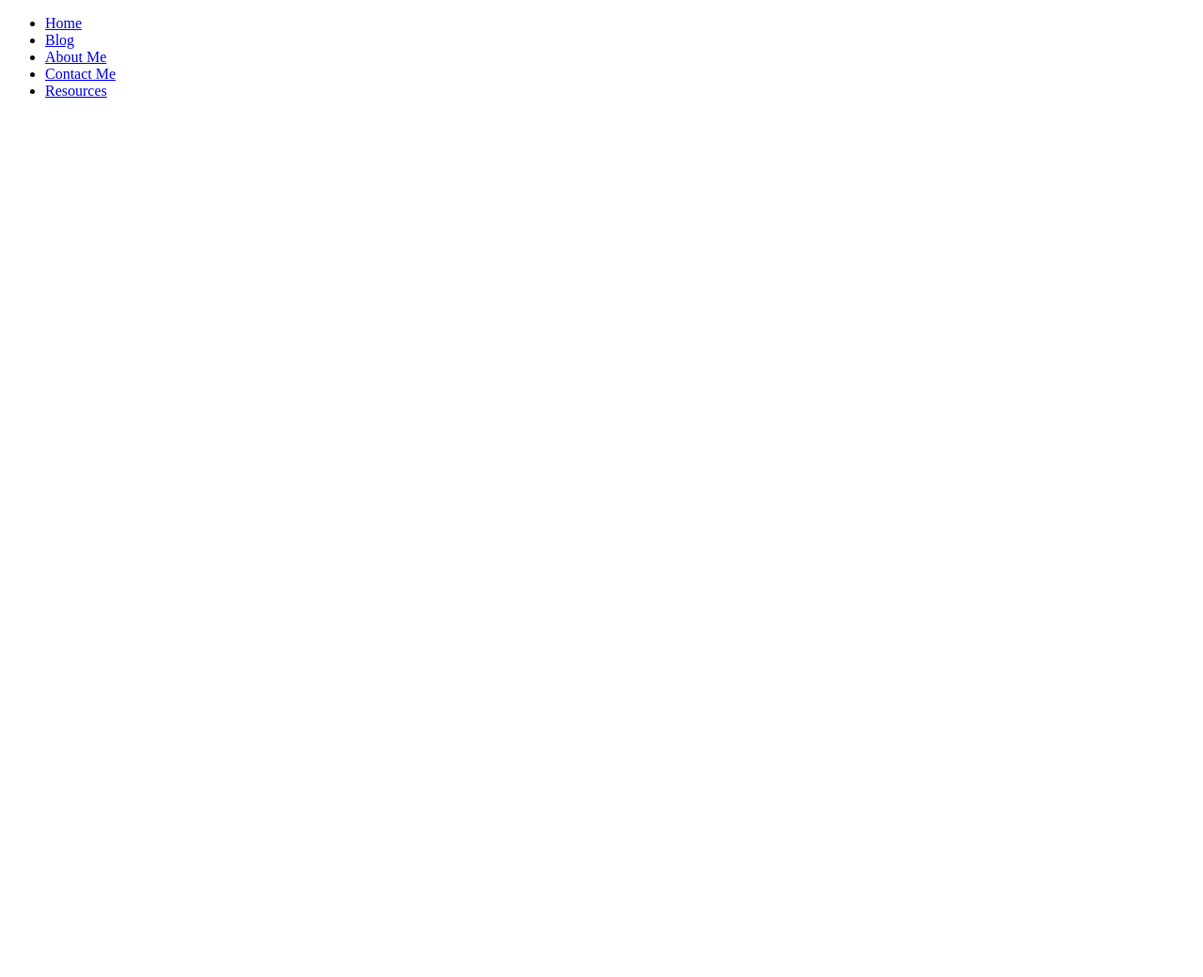
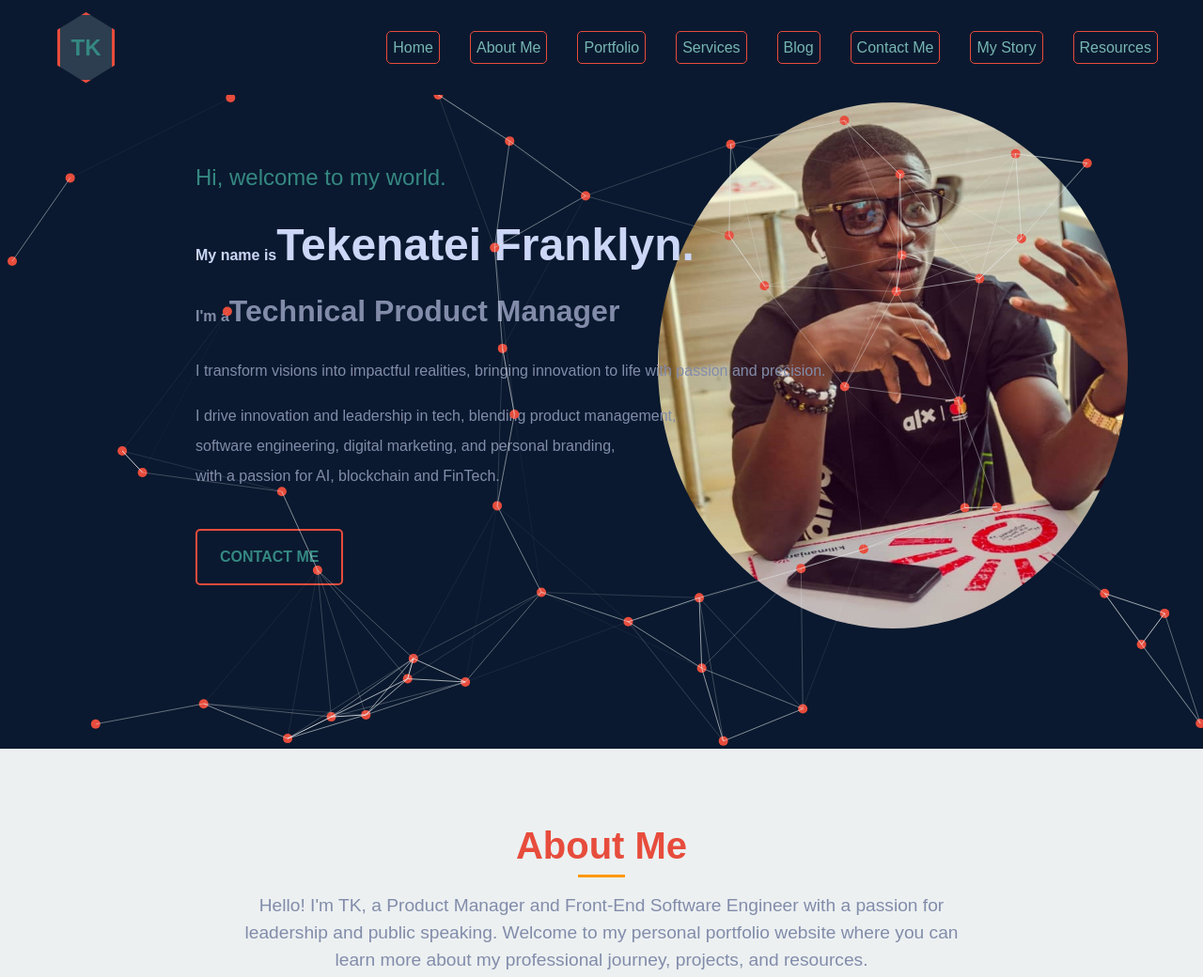
Before and after one commit to Young-prof/Portfolio_Website, a plain HTML site: page index.html in a window 1280 px wide. Shown: the top 1040 px of the page at 94% size. Before the commit the page ends 800 px from the top, so only its background shows below. Drawn offline with nearby package versions, Linux system fonts and the light colour scheme.

Commit message:
Done with the Hero Section

```diff
--- a/index.html
+++ b/index.html
@@ -3,19 +3,66 @@
 <head>
     <meta charset="UTF-8">
     <meta name="viewport" content="width=device-width, initial-scale=1.0">
+    <script src="https://cdnjs.cloudflare.com/ajax/libs/three.js/r128/three.min.js"></script>
+    <title>Tekenatei Franklyn</title>
     <link rel="stylesheet" href="style.css">
-    <script src="script.js"></script>
-    <title>Franklyn: Building Innovative Products</title>
 </head>
 <body>
-    <nav class="Nav">
+    <!-- Navbar -->
+    <nav>
+        <div class="logo">
+            <a href="#">TK</a>
+        </div>
         <ul>
-          <li><a href="index.html">Home</a></li>
-          <li><a href="./HTML_FILES/blog.html">Blog</a></li>
-          <li><a href="./HTML_FILES/about.html">About Me</a></li>
-          <li><a href="./HTML_FILES/contact.html">Contact Me</a></li>
-          <li><a href="./HTML_FILES/resources.html">Resources</a></li>
+            <li><a href="#">Home</a></li>
+            <li><a href="#about-me">About Me</a></li>
+            <li class="dropdown">
+                <a href="#">Portfolio</a>
+                <ul class="dropdown-content">
+                    <li><a href="#">Product Management Portfolio</a></li>
+                    <li><a href="#">Software Engineering Portfolio</a></li>
+                </ul>
+            </li>
+            <li><a href="#">Services</a></li>
+            <li><a href="#">Blog</a></li>
+            <li><a href="#">Contact Me</a></li>
+            <li><a href="#">My Story</a></li>
+            <li class="dropdown">
+                <a href="#">Resources</a>
+                <ul class="dropdown-content">
+                    <li><a href="#">PM Resources</a></li>
+                    <li><a href="#">My Book Collection</a></li>
+                    <li><a href="#">Manager Readme</a></li>
+                </ul>
+            </li>
         </ul>
-      </nav>
+    </nav>
+
+    <!-- Hero Section -->
+    <section class="hero-section">
+        <img src="./Images/hero_pic.jpg" alt="My Picture">
+        <div class="hero-text">
+            <p class="welcome">Hi, welcome to my world.</p>
+            <h1> <span class="spaname">My name is</span>Tekenatei Franklyn.</h1>
+            <h2><span class="spaname">I'm a</span>Technical Product Manager</h2>
+            <p>I transform visions into impactful realities, bringing innovation to life with passion and precision.</p>
+            <p>I drive innovation and leadership in tech, blending product management, <br> software engineering, digital marketing, and personal branding, <br> with a passion for AI, blockchain and FinTech.</p>
+            <a href="#contact-me" class="contact-button">Contact Me</a>
+        </div>
+        <canvas id="neural-network"></canvas>
+    </section>
+
+    <!-- About Me Section -->
+    <section id="about-me">
+        <h2>About Me</h2>
+        <p>Hello! I'm TK, a Product Manager and Front-End Software Engineer with a passion for leadership and public speaking. Welcome to my personal portfolio website where you can learn more about my professional journey, projects, and resources.</p>
+    </section>
+
+    <!-- Footer -->
+    <footer>
+        <p>&copy; 2024 TK. All rights reserved.</p>
+    </footer>
+
+    <script src="script.js"></script>
 </body>
 </html>
--- a/script.js
+++ b/script.js
@@ -0,0 +1,83 @@
+
+document.addEventListener("DOMContentLoaded", function() {
+    const canvas = document.getElementById('neural-network');
+    const ctx = canvas.getContext('2d');
+
+    function resizeCanvas() {
+        canvas.width = document.querySelector('.hero-section').clientWidth;
+        canvas.height = document.querySelector('.hero-section').clientHeight;
+    }
+
+    resizeCanvas();
+    window.addEventListener('resize', resizeCanvas);
+
+    const neurons = [];
+    const numNeurons = 50; // Number of neurons
+    const connectionThreshold = 200; // Maximum distance to draw a connection
+
+    class Neuron {
+        constructor(x, y) {
+            this.x = x;
+            this.y = y;
+            this.radius = 5;
+            this.dx = (Math.random() - 0.5) * 2;
+            this.dy = (Math.random() - 0.5) * 2;
+        }
+
+        draw() {
+            ctx.beginPath();
+            ctx.arc(this.x, this.y, this.radius, 0, Math.PI * 2, false);
+            ctx.fillStyle = '#e74c3c'; // Bright Red
+            ctx.fill();
+            ctx.closePath();
+        }
+
+        update() {
+            if (this.x + this.radius > canvas.width || this.x - this.radius < 0) {
+                this.dx = -this.dx;
+            }
+            if (this.y + this.radius > canvas.height || this.y - this.radius < 0) {
+                this.dy = -this.dy;
+            }
+            this.x += this.dx;
+            this.y += this.dy;
+            this.draw();
+        }
+    }
+
+    function init() {
+        for (let i = 0; i < numNeurons; i++) {
+            const x = Math.random() * canvas.width;
+            const y = Math.random() * canvas.height;
+            neurons.push(new Neuron(x, y));
+        }
+    }
+
+    function connectNeurons() {
+        for (let i = 0; i < neurons.length; i++) {
+            for (let j = i + 1; j < neurons.length; j++) {
+                const dx = neurons[i].x - neurons[j].x;
+                const dy = neurons[i].y - neurons[j].y;
+                const distance = Math.sqrt(dx * dx + dy * dy);
+                if (distance < connectionThreshold) {
+                    ctx.beginPath();
+                    ctx.moveTo(neurons[i].x, neurons[i].y);
+                    ctx.lineTo(neurons[j].x, neurons[j].y);
+                    ctx.strokeStyle = `rgba(236, 240, 241, ${1 - distance / connectionThreshold})`; // Light Gray with transparency
+                    ctx.stroke();
+                    ctx.closePath();
+                }
+            }
+        }
+    }
+
+    function animate() {
+        requestAnimationFrame(animate);
+        ctx.clearRect(0, 0, canvas.width, canvas.height);
+        neurons.forEach(neuron => neuron.update());
+        connectNeurons();
+    }
+
+    init();
+    animate();
+});
--- a/style.css
+++ b/style.css
@@ -0,0 +1,376 @@
+/* General styles */
+body {
+    font-family: 'Arial', sans-serif;
+    margin: 0;
+    padding: 0;
+    box-sizing: border-box;
+    color: #333;
+    background-color: #0a192f;
+}
+
+a {
+    text-decoration: none;
+    color: inherit;
+}
+
+ul {
+    list-style: none;
+    padding: 0;
+}
+
+
+.container {
+    width: 90%;
+    max-width: 1200px;
+    margin: 0 auto;
+}
+
+/* Navbar styles */
+nav {
+    display: flex;
+    justify-content: space-between;
+    align-items: center;
+    padding: 1rem 2rem;
+    color: #ecf0f1;
+    position: sticky;
+    top: 0;
+    z-index: 1000;
+    background-color: #0a192f;
+}
+
+/* Hexagonal logo styles */
+.logo {
+    display: flex;
+    align-items: center;
+    justify-content: center;
+    position: relative;
+    width: 55px; /* Reduced width */
+    height: 69.3px; /* Adjusted height for upright hexagon */
+    left: 2em;
+}
+
+.logo a {
+    display: flex;
+    align-items: center;
+    justify-content: center;
+    position: absolute;
+    width: 100%; /* Match parent width */
+    height: 100%; /* Match parent height */
+    background-color: #2c3e50; /* Dark Blue Gray */
+    color: #358882; /* Light Gray */
+    font-size: 1.5rem;
+    font-weight: bold;
+    text-decoration: none;
+    text-transform: uppercase;
+    clip-path: polygon(50% 0%, 100% 25%, 100% 75%, 50% 100%, 0% 75%, 0% 25%);
+    border: 3px solid #e74c3c; /* Border with Bright Red color */
+    transition: background-color 0.3s ease, color 0.3s ease, transform 0.3s ease, border-color 0.3s ease;
+}
+
+.logo a:hover {
+    background-color: #e74c3c; /* Bright Red */
+    border: 15px solid #358882; /* White border on hover */
+    transform: scale(1.05);
+    border-radius: 40%;
+}
+
+nav ul {
+    display: flex;
+    align-items: center;
+    position: relative;
+}
+
+nav ul li {
+    margin: 0 1rem;
+    position: relative;
+}
+
+nav ul li a {
+    /* padding: 0.5rem 1rem; */
+    padding: 8px 6px;
+    border: 0.00001px solid #e74c3c; /* Bright Red */
+    color: #77b6b2;
+    border-radius: 5px;
+    transition: background-color 0.3s ease, color 0.3s ease, transform 0.3s ease;
+}
+
+nav ul li a:hover {
+    color: #ecf0f1;
+    transform: scale(1.05);
+}
+
+nav ul li .dropdown-content {
+    min-width: fit-content;
+    display: none;
+    position: absolute;
+    /* top: 100%; */
+    left: 0;
+    /* background-color: #444; */
+    box-shadow: 0 8px 16px rgba(0, 0, 0, 0.2);
+    z-index: 1;
+    opacity: 0;
+    visibility: hidden;
+    transition: opacity 0.3s ease, visibility 0.3s ease;
+}
+
+nav ul li .dropdown-content li {
+    padding: 0.5rem 1rem;
+}
+
+nav ul li .dropdown-content li a {
+    color: #fff;
+    display: block;
+    transition: background-color 0.3s ease;
+}
+
+nav ul li .dropdown-content li a:hover {
+    background-color: #358882;
+}
+
+nav ul li:hover .dropdown-content {
+    display: block;
+    opacity: 1;
+    visibility: visible;
+}
+
+/* Hero section styles */
+.hero-section {
+    padding: 5rem 1rem;
+    height: 67vh;
+    position: relative;
+    color: #ffffff;
+}
+
+.hero-section img {
+    height: 560px;
+    width: 500px;
+    border-radius: 100%;
+    position: absolute;
+    top: 0.5em;
+    right: 5em;
+}
+
+.hero-section .hero-text{
+    position: absolute;
+    left: 13em;
+    top: 3em;
+    line-height: 2em;
+}
+
+.hero-section .welcome {
+    font-size: 1.5rem;
+    animation: fadeInUp 2s;
+    color: #358882;
+}
+.hero-section .hero-text h1 {
+    font-size: 3rem;
+    margin-bottom: 1rem;
+    animation: fadeInDown 3s;
+    color: #ccd6f6;
+    font-weight: bolder;
+}
+
+.hero-section .spaname{
+    font-size: 16px;
+}
+.hero-section .hero-text h2{
+    font-size: 2em;
+}
+.hero-section .hero-text h2, p, p{
+    color: #828caa;
+}
+
+/* Contact Me button styles */
+.contact-button {
+    display: inline-block;
+    margin-top: 1.5rem;
+    padding: 0.75rem 1.5rem;
+    border: 2px solid #e74c3c; /* Bright Red */
+    color: #358882; /* Bright Red */
+    font-size: 1rem;
+    font-weight: bold;
+    text-transform: uppercase;
+    border-radius: 5px;
+    transition: background-color 0.3s ease, color 0.3s ease, transform 0.3s ease;
+    text-align: center;
+}
+
+.contact-button:hover {
+    background-color: #e74c3c; /* Bright Red */
+    color: #605d5d; /* White */
+    transform: scale(1.05);
+}
+
+
+
+/* Basic styling for the hero section */
+
+#neural-network {
+    position: absolute;
+    top: 0;
+    left: 0;
+    width: 100%;
+    height: 100%;
+    z-index: 0; /* Ensure canvas is behind the text */
+}
+
+#blockchain-scene {
+    position: absolute;
+    top: 0;
+    left: 0;
+    width: 100%;
+    height: 100%;
+    z-index: 0; /* Ensure canvas is behind the text */
+}
+
+
+/* End of Hero Section */
+
+/* About Me section styles */
+#about-me {
+    background-color: #ecf0f1;
+    color: #2c3e50;
+    padding: 3rem 1rem;
+    text-align: center;
+    height: 100vh;
+}
+
+#about-me h2 {
+    font-size: 2.5rem;
+    margin-bottom: 1rem;
+    position: relative;
+    display: inline-block;
+    color: #e74c3c;
+}
+
+#about-me h2::after {
+    content: '';
+    display: block;
+    width: 50px;
+    height: 3px;
+    background-color: #ff9800;
+    margin: 0.5rem auto 0;
+    animation: expand 1s;
+}
+
+#about-me p {
+    font-size: 1.2rem;
+    line-height: 1.5;
+    max-width: 800px;
+    margin: 0 auto;
+    animation: fadeIn 2s;
+}
+
+/* Footer styles */
+footer {
+    color: #fff;
+    text-align: center;
+    padding: 1rem 0;
+}
+
+/* Keyframes for animations */
+@keyframes fadeIn {
+    from { opacity: 0; }
+    to { opacity: 1; }
+}
+
+@keyframes fadeInDown {
+    from { opacity: 0; transform: translateY(-20px); }
+    to { opacity: 1; transform: translateY(0); }
+}
+
+@keyframes fadeInUp {
+    from { opacity: 0; transform: translateY(20px); }
+    to { opacity: 1; transform: translateY(0); }
+}
+
+@keyframes expand {
+    from { width: 0; }
+    to { width: 50px; }
+}
+
+/* Responsive styles */
+@media (max-width: 1024px) {
+    nav ul li {
+        margin: 0 0.5rem;
+    }
+
+    .hero-section h1 {
+        font-size: 2.5rem;
+    }
+
+    .hero-section p {
+        font-size: 1.2rem;
+    }
+
+    #about-me h2 {
+        font-size: 2rem;
+    }
+
+    #about-me p {
+        font-size: 1rem;
+    }
+}
+
+@media (max-width: 768px) {
+    nav ul {
+        flex-direction: column;
+        align-items: flex-start;
+        background-color: #333;
+        width: 100%;
+    }
+
+    nav ul li {
+        margin: 0.5rem 0;
+        width: 100%;
+        text-align: left;
+    }
+
+    nav ul li a {
+        width: 100%;
+        padding: 1rem;
+    }
+
+    .hero-section h1 {
+        font-size: 2rem;
+    }
+
+    .hero-section p {
+        font-size: 1rem;
+    }
+
+    #about-me h2 {
+        font-size: 1.5rem;
+    }
+
+    #about-me p {
+        font-size: 0.9rem;
+    }
+}
+
+@media (max-width: 480px) {
+    nav {
+        flex-direction: column;
+        align-items: flex-start;
+    }
+
+    .hero-section {
+        padding: 3rem 1rem;
+    }
+
+    .hero-section h1 {
+        font-size: 1.5rem;
+    }
+
+    .hero-section p {
+        font-size: 0.9rem;
+    }
+
+    #about-me h2 {
+        font-size: 1.2rem;
+    }
+
+    #about-me p {
+        font-size: 0.8rem;
+    }
+}
```
Also changed, not shown: Assets/about.html (added), Assets/blog.html (added), Assets/contact.html (added), Assets/resources.html (added), CSS_FILES/about.css (deleted), CSS_FILES/blog.css (deleted), CSS_FILES/contact.css (deleted), CSS_FILES/resources.css (deleted), Images/5524159d-0b95-43b0-830c-e4ada8782d2c-removebg-preview.png (added), Images/6522e4b5-e63e-4e9c-9a02-0e56365401c8.png (added), Images/Guide.PNG (added), Images/Hero_img.png (added), Images/hero_pic.jpg (added), tex.txt (added).
